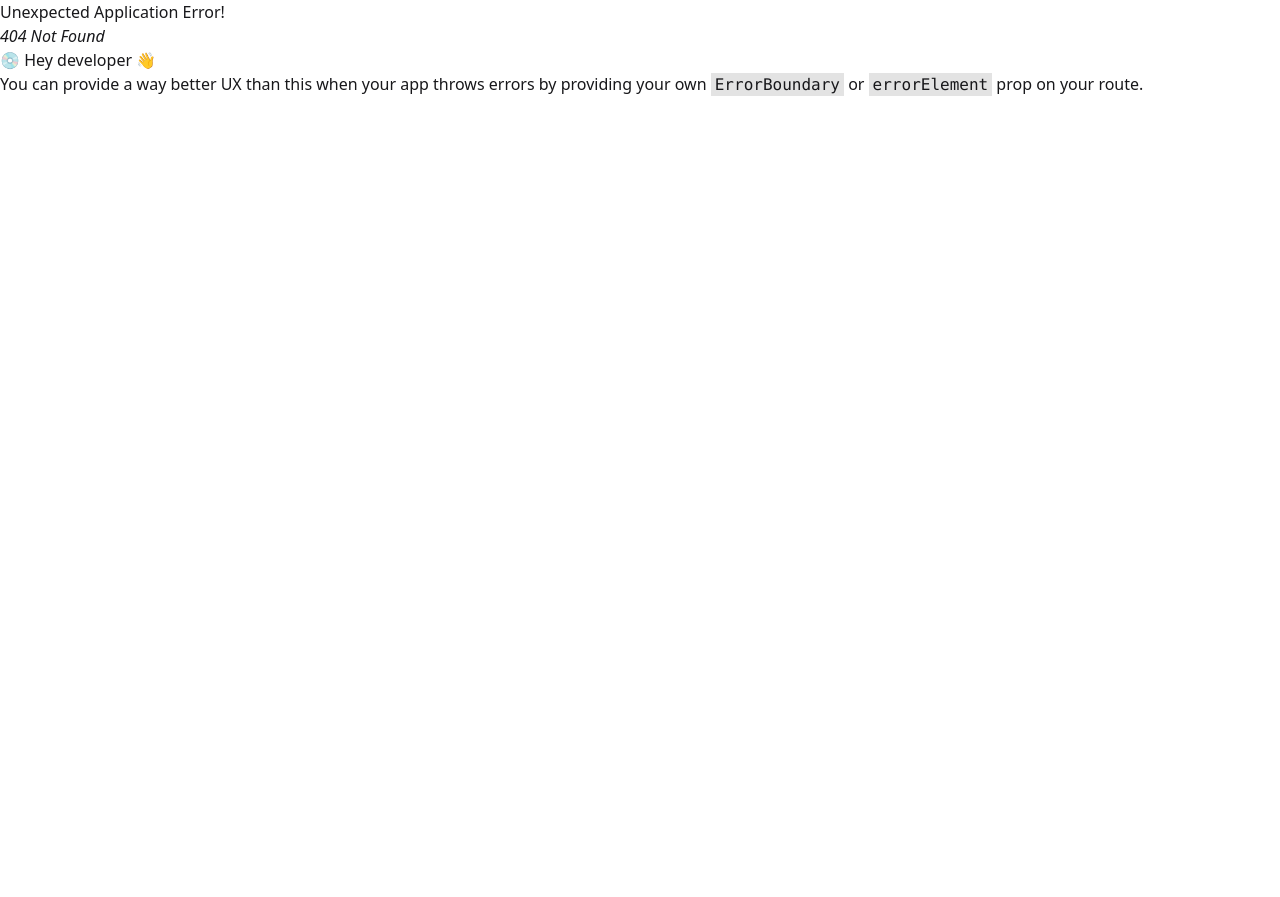
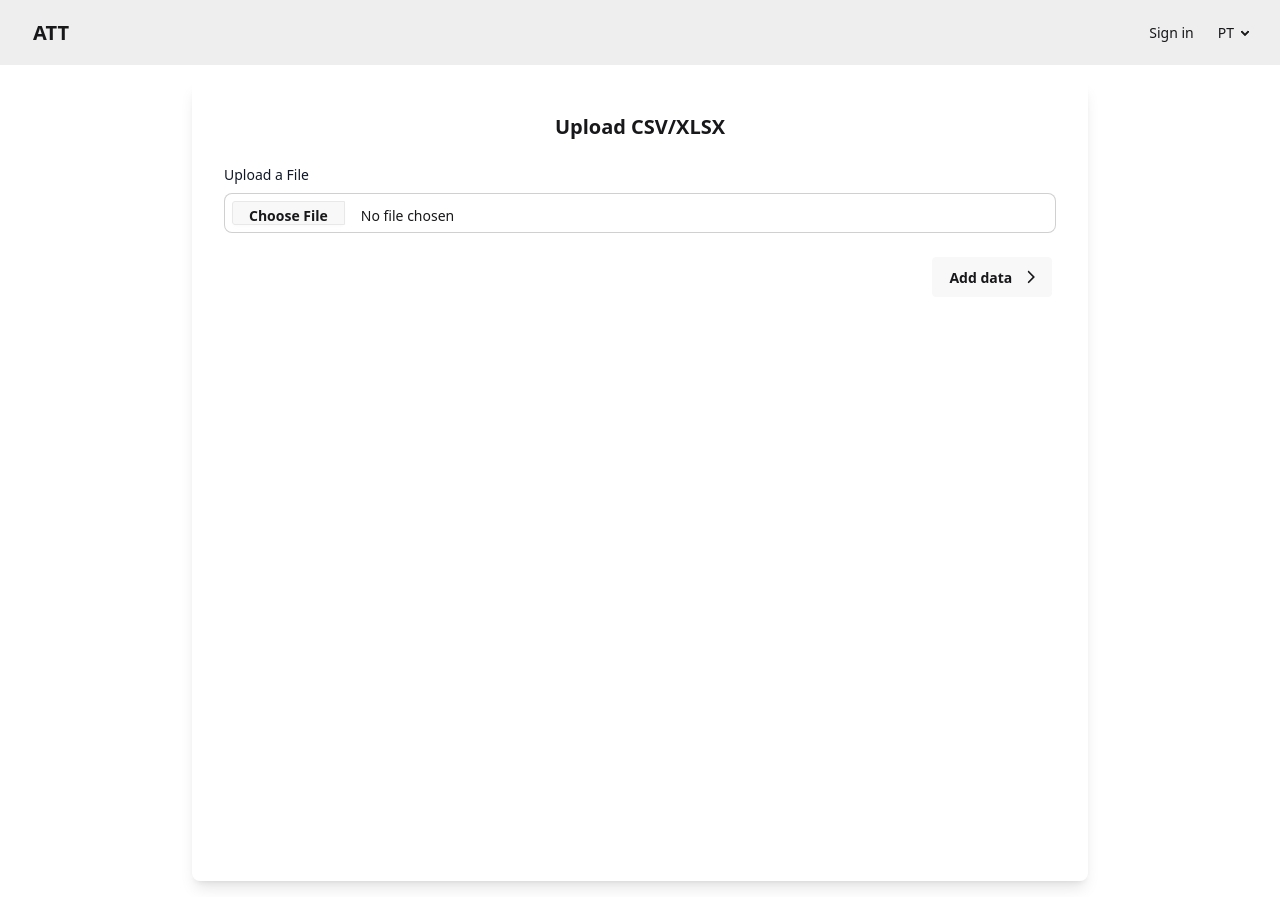
Before and after one commit to ATT-Acelerar-e-Transformar-o-Turismo/user-interface, a React (Vite) app: page /add_data_resource in a window 1280 px wide. Before the commit this address had no page. Before the commit the page ends 800 px from the top, so only its background shows below. Built offline with nearby package versions, Linux system fonts and the light colour scheme.

Commit message:
csv and xlsx visualization working

```diff
--- a/package.json
+++ b/package.json
@@ -15,12 +15,15 @@
     "@fortawesome/react-fontawesome": "^0.2.2",
     "@tailwindcss/vite": "^4.0.7",
     "apexcharts": "^4.5.0",
+    "exceljs": "^4.4.0",
     "nouislider": "^15.8.1",
+    "papaparse": "^5.5.2",
     "react": "^19.0.0",
     "react-apexcharts": "^1.7.0",
     "react-dom": "^19.0.0",
     "react-helmet": "^6.1.0",
-    "react-router-dom": "^7.2.0"
+    "react-router-dom": "^7.2.0",
+    "xlsx": "^0.18.5"
   },
   "devDependencies": {
     "@eslint/js": "^9.19.0",
--- /dev/null
+++ b/src/Routes/AddResource.jsx
@@ -0,0 +1,137 @@
+import React, { useState } from 'react';
+import Papa from 'papaparse';
+import * as XLSX from 'xlsx';
+import PageTemplate from './PageTemplate';
+import AddDataDropdown from '../components/AddDataDropdown';
+import GChart from '../components/chart';
+
+export default function AddResource() {
+    const [fileData, setFileData] = useState([]);
+    const [chartSeries, setChartSeries] = useState([]);
+
+    const handleFileUpload = (event) => {
+        const file = event.target.files[0];
+        if (!file) return;
+
+        const fileExtension = file.name.split('.').pop().toLowerCase();
+
+        if (fileExtension === 'csv') {
+            parseCSV(file);
+        } else if (fileExtension === 'xlsx' || fileExtension === 'xls') {
+            parseXLSX(file);
+        } else {
+            alert('Unsupported file format. Please upload a CSV or Excel file.');
+        }
+    };
+
+    // Parse CSV Files
+    const parseCSV = (file) => {
+        Papa.parse(file, {
+            complete: (result) => {
+                processFileData(result.data);
+            },
+            header: false,
+            skipEmptyLines: true
+        });
+    };
+
+    // Parse XLSX Files
+    const parseXLSX = (file) => {
+        const reader = new FileReader();
+        reader.onload = (event) => {
+            const arrayBuffer = event.target.result;
+            const workbook = XLSX.read(new Uint8Array(arrayBuffer), { type: 'array' });
+            const sheetName = workbook.SheetNames[0]; // Read first sheet
+            const sheetData = XLSX.utils.sheet_to_json(workbook.Sheets[sheetName], { header: 1 });
+            processFileData(sheetData);
+        };
+        reader.readAsArrayBuffer(file);
+    };
+
+    // Process Data into Table & Chart Format
+    const processFileData = (data) => {
+        if (!data.length) return;
+
+        const headers = data[0];
+        const rows = data.slice(1).filter(row => row.length === headers.length);
+        setFileData(rows);
+
+        // Generate chart data
+        const series = headers.slice(1).map((name, index) => ({
+            name: name,
+            data: rows.map(row => ({
+                x: row[0],  // First column as x-axis
+                y: parseFloat(row[index + 1]) || 0  // Convert to number
+            }))
+        }));
+
+        setChartSeries(series);
+    };
+
+    return (
+        <PageTemplate>
+            <div className="flex justify-center min-h-screen">
+                <div className="p-8 rounded-lg shadow-lg w-full max-w-4xl">
+                    <h1 className="text-xl font-bold text-center mb-6">Upload CSV/XLSX</h1>
+
+                    {/* File Upload */}
+                    <div className="space-y-5">
+                        <div>
+                            <label className="block mb-2 text-sm font-medium text-gray-900 dark:text-white">
+                                Upload a File
+                            </label>
+                            <input
+                                type="file"
+                                accept=".csv,.xlsx,.xls"
+                                onChange={handleFileUpload}
+                                className="file-input border p-2 rounded-lg w-full"
+                            />
+                        </div>
+
+                        {/* Preview Table */}
+                        {fileData.length > 0 && (
+                            <div className="overflow-x-auto">
+                                <table className="table-auto border-collapse border w-full text-sm text-left">
+                                    <thead className="bg-gray-100">
+                                        <tr>
+                                            {fileData[0].map((header, index) => (
+                                                <th key={index} className="border p-2">{header}</th>
+                                            ))}
+                                        </tr>
+                                    </thead>
+                                    <tbody>
+                                        {fileData.slice(1).map((row, rowIndex) => (
+                                            <tr key={rowIndex} className="border">
+                                                {row.map((cell, cellIndex) => (
+                                                    <td key={cellIndex} className="border p-2">{cell}</td>
+                                                ))}
+                                            </tr>
+                                        ))}
+                                    </tbody>
+                                </table>
+                            </div>
+                        )}
+
+                        {/* Chart Display */}
+                        {chartSeries.length > 0 && (
+                            <div className="mt-6">
+                                <GChart
+                                    title="CSV/XLSX Data Visualization"
+                                    chartId="file-chart"
+                                    chartType="line"
+                                    xaxisType="category"
+                                    series={chartSeries}
+                                    height={400}
+                                />
+                            </div>
+                        )}
+
+                        <div className="flex justify-end w-full mt-4">
+                            <AddDataDropdown />
+                        </div>
+                    </div>
+                </div>
+            </div>
+        </PageTemplate>
+    );
+}
--- a/src/components/AddDataDropdown.jsx
+++ b/src/components/AddDataDropdown.jsx
@@ -7,6 +7,8 @@ import { faChevronRight } from "@fortawesome/free-solid-svg-icons";
 function AddDataDropdown({ }) {
     const domainRef = useRef(null);
     const containerRef = useRef(null);
+
+    const [selectedType, setSelectedType] = useState("");
 
 
     useEffect(() => {
@@ -20,9 +22,14 @@ function AddDataDropdown({ }) {
         return () => document.removeEventListener("click", handleClickOutside);
     }, []);
 
-    const handleSelectDomain = () => {
+    const handleSelectType = () => {
         if (domainRef.current) {
-            domainRef.current.removeAttribute("open"); // Close dropdown first
+            domainRef.current.removeAttribute("open");
+        }
+
+        setSelectedType(type);
+        if (onDataTypeSelect) {
+            onDataTypeSelect(type); // Send selected type to parent component
         }
 
     };
@@ -37,13 +44,13 @@ function AddDataDropdown({ }) {
                 </summary>
                 <ul className="dropdown-content menu p-2 shadow bg-base-100 rounded-box w-52">
                     <li>
-                        <a onClick={(e) => { handleSelectDomain() }}>CSV</a>
+                        <a onClick={(e) => { handleSelectType("CSV") }}>CSV</a>
                     </li>
                     <li>
-                        <a onClick={(e) => { handleSelectDomain() }}>API Endpoint</a>
+                        <a onClick={(e) => { handleSelectType("API") }}>API Endpoint</a>
                     </li>
                     <li>
-                        <a onClick={(e) => { handleSelectDomain() }}>XLSX</a>
+                        <a onClick={(e) => { handleSelectType("XLSX") }}>XLSX</a>
                     </li>
                 </ul>
             </details>
--- a/src/routes.jsx
+++ b/src/routes.jsx
@@ -1,4 +1,5 @@
 import App from "./App";
+import AddResource from "./Routes/AddResource";
 import DomainTemplate from "./Routes/DomainTemplate";
 import { Helmet } from "react-helmet";
 import IndicatorTemplate from "./Routes/IndicatorTemplate";
@@ -70,5 +71,16 @@ export const routesList = [
                 <NewIndicator />
             </>
         )
+    },
+    {
+        path: '/add_data_resource',
+        element: (
+            <>
+                <Helmet>
+                    <title>ATT - Add Data Resource</title>
+                </Helmet>
+                <AddResource />
+            </>
+        )
     }
 ];
```
Also changed, not shown: 1 other file (tests, documents, lock files or other folders).
